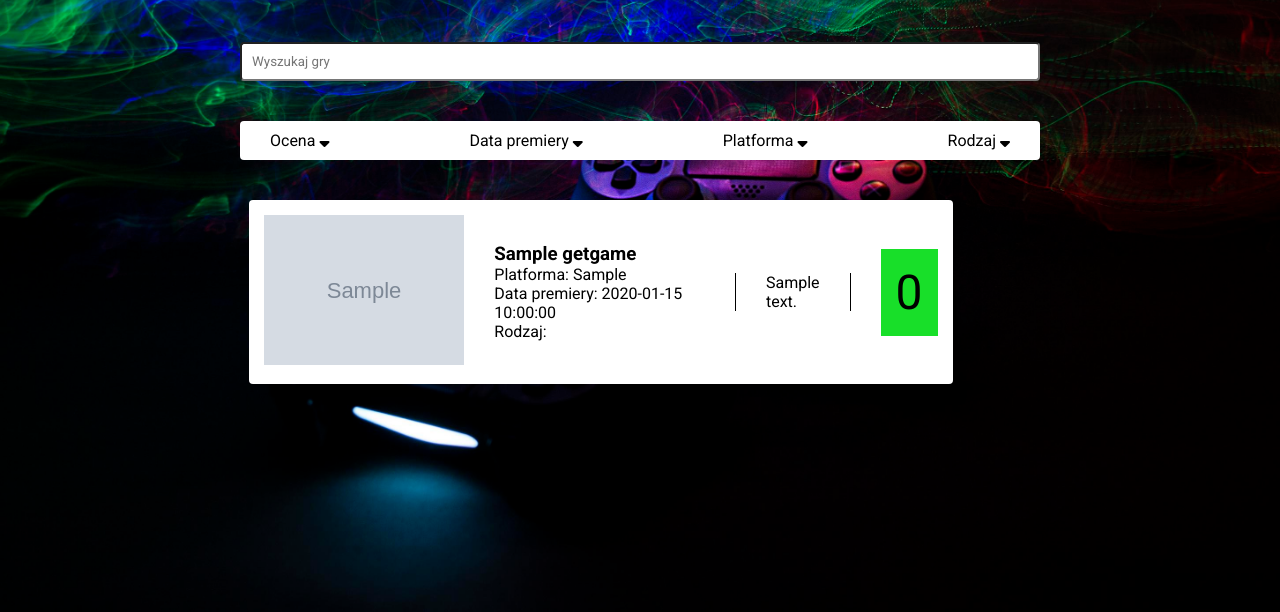
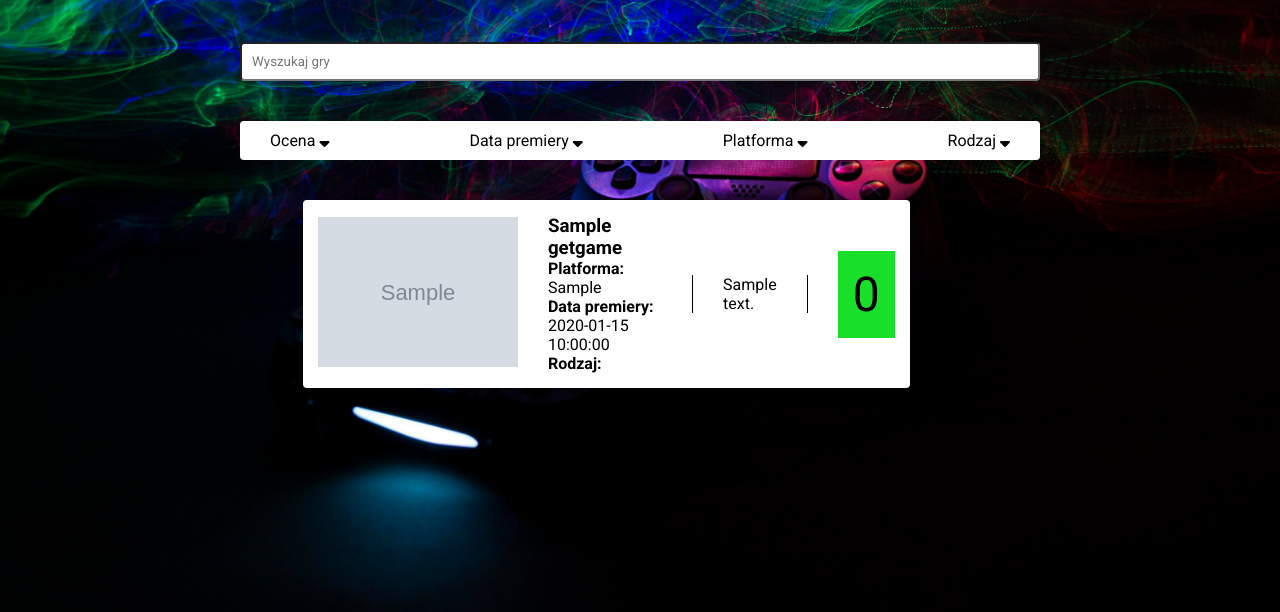
Before and after one commit to kaiokins/wdpai_projekt, a PHP site: page /ranking in a window 1280 px wide. Shown: the part 188-800 px from the top of the page. Run offline with PHP 8.4, Linux system fonts and the light colour scheme; tables that the repository leaves empty or names only in its code hold one stand-in row (values such as "Sample post"); grey boxes marked "Sample" are stand-in pictures; a stand-in replaces the project's code that opens the database connection; some libraries are stand-ins or nearby versions.

Commit message:
Dodano widok, funkcję, zapytania z referencją

```diff
--- a/controllers/RankingController.php
+++ b/controllers/RankingController.php
@@ -44,7 +44,7 @@ class RankingController extends AppController {
         $gameId = $_POST['game_id'];
         $userId = $_SESSION['loggedUserId'];
 
-        if ($rate < 0 || $rate > 100) {
+        if ($rate <= 0 || $rate > 100) {
             return $this->render('ranking', ['messages' => ['Zakres oceny to 0-100'],'games' => $games]);
         }
 
--- a/public/css/style.css
+++ b/public/css/style.css
@@ -297,6 +297,10 @@ div.game .game-info{
     width: 60%;
 }
 
+p.bold-text{
+    font-weight: bold;
+}
+
 div.game .game-rate{
     padding: 15px;
     background-color: #03dc15e9;
--- a/public/js/script.js
+++ b/public/js/script.js
@@ -2,6 +2,7 @@ const form = document.querySelector("form");
 const emailInput = form.querySelector('input[name="email"]');
 const confirmedPasswordInput = form.querySelector('input[name="confirmPassword"]');
 const dateInput = form.querySelector('input[name="datepremiere"]');
+const typeRateInput = form.querySelector('input[name="user-rate"]');
 
 function isEmail(email) {
     return /^\w+([\.-]?\w+)*@\w+([\.-]?\w+)*(\.\w{2,3})+$/.test(email);
@@ -13,6 +14,10 @@ function arePasswordsSame(password, confirmedPassword) {
 
 function correctDate(date) {
     return /^\d{4}-\d{2}-\d{2}$/.test(date);
+}
+
+function correctRange(typeRate) {
+        return /^100|[1-9]?\d$/.test(typeRate);
 }
 
 function markValidation(element, condition) {
@@ -47,6 +52,15 @@ function validateDate() {
     );
 }
 
+function validateTypeRate() {
+    setTimeout(function () {
+            markValidation(typeRateInput, correctRange(typeRateInput.value));
+        },
+        1000
+    );
+}
+
+typeRateInput.addEventListener('keyup', validateTypeRate);
 emailInput.addEventListener('keyup', validateEmail);
-dateInput.addEventListener('keyup', validateDate); //Tutaj trzeba będzie naprawić
+dateInput.addEventListener('keyup', validateDate);
 confirmedPasswordInput.addEventListener('keyup', validatePassword);
--- a/public/views/ranking.php
+++ b/public/views/ranking.php
@@ -29,9 +29,12 @@
 
                       <div class="game-info">
                             <h3><?= $game->getName() ?></h3>
-                            <p>Platforma: <?= $game->getPlatform() ?></p>
-                            <p>Data premiery: <?= $game->getDatepremiere() ?></p>
-                            <p>Rodzaj: <?= $game->getType() ?></p>
+                            <p class="bold-text">Platforma:</p>
+                            <p><?= $game->getPlatform() ?></p>
+                            <p class="bold-text">Data premiery:</p>
+                            <p><?= $game->getDatepremiere() ?></p>
+                            <p class="bold-text">Rodzaj:</p>
+                            <p><?= $game->getType() ?></p>
                       </div>
 
                       <div class="game-desc">
@@ -67,10 +70,12 @@
 
             <div class="game-info">
                 <h3></h3>
-                <span>Platforma: </span>
-                <p class="platform">Platforma: </p>
-                <p class="datepremiere">Data premiery: </p>
-                <p class="type">Rodzaj: </p>
+                <p class="bold-text">Platforma:</p>
+                <p class="platform"></p>
+                <p class="bold-text">Data premiery:</p>
+                <p class="datepremiere"></p>
+                <p class="bold-text">Rodzaj:</p>
+                <p class="type"></p>
             </div>
 
             <div class="game-desc">
--- a/repository/GameRepository.php
+++ b/repository/GameRepository.php
@@ -91,7 +91,7 @@ class GameRepository extends Repository
         $dbh = $this->database->connect();
 //        $userDetailId = $dbh->lastInsertId();
         $stmt = $dbh->prepare('
-            INSERT INTO rates (fk_game, fk_user, rate) VALUES (?, ?, ?)
+            SELECT function_addrate(?, ?, ?)
         ');
 
         $stmt->execute([
@@ -101,12 +101,11 @@ class GameRepository extends Repository
         ]);
     }
 
-
     public function getRates(string $id_game)
     {
         $result = array();
         $stmt = $this->database->connect()->prepare('
-        SELECT * FROM rates WHERE fk_game = :id_game
+        select id_rate, fk_game, fk_user, rate from rates left join games on rates.fk_game = games.id_game where fk_game = :id_game
         ');
         $stmt->bindParam(':id_game', $id_game, PDO::PARAM_INT);
         $stmt->execute();
@@ -129,7 +128,7 @@ class GameRepository extends Repository
     public function getRateUser(string $id_game, string $user_id)
     {
         $stmt = $this->database->connect()->prepare('
-        SELECT * FROM rates WHERE fk_game = :id_game AND fk_user = :user_id
+        select id_rate, fk_game, fk_user, rate from rates left join games on rates.fk_game = games.id_game where fk_game = :id_game AND fk_user = :user_id
         ');
         $stmt->bindParam(':id_game', $id_game, PDO::PARAM_INT);
         $stmt->bindParam(':user_id', $user_id, PDO::PARAM_INT);
```
